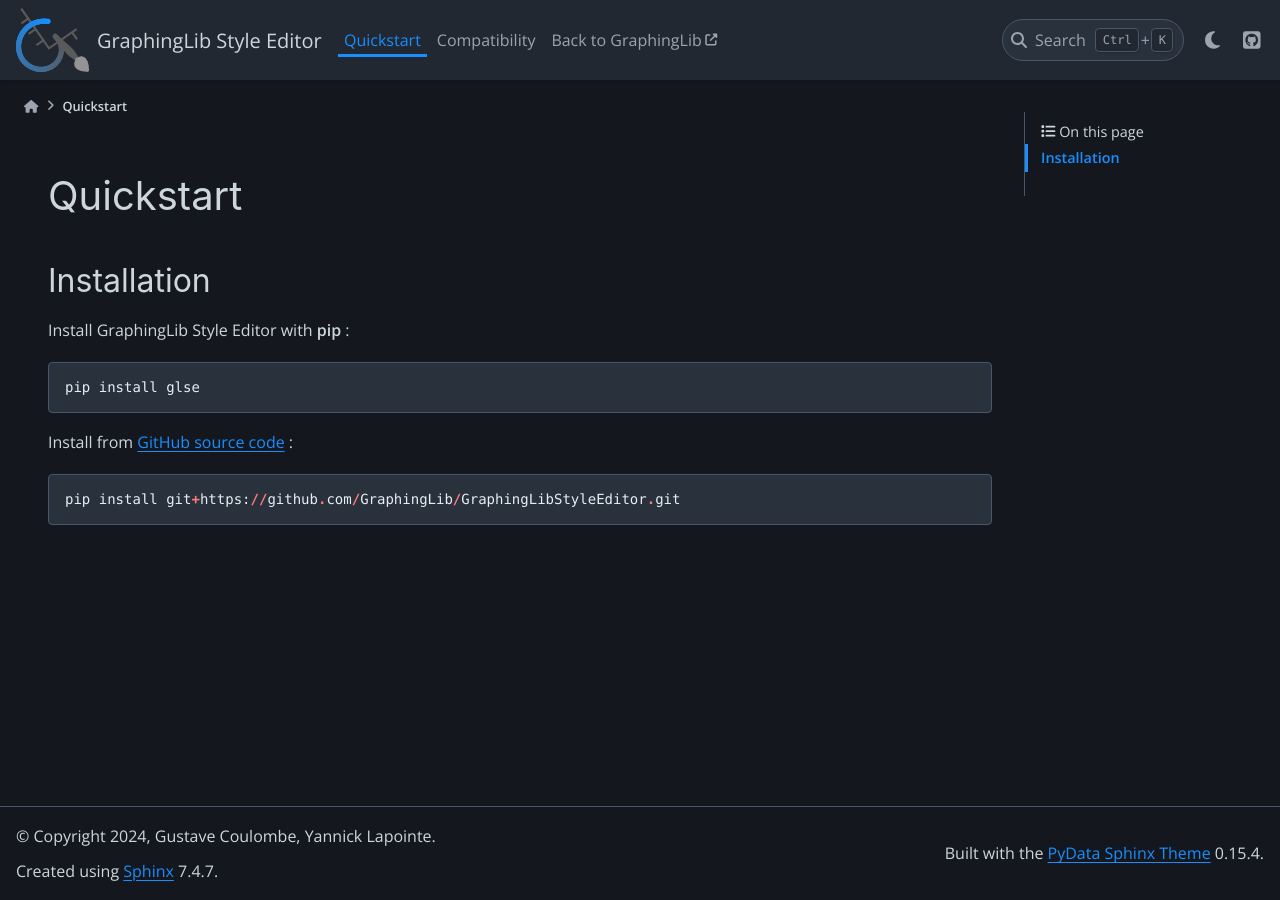
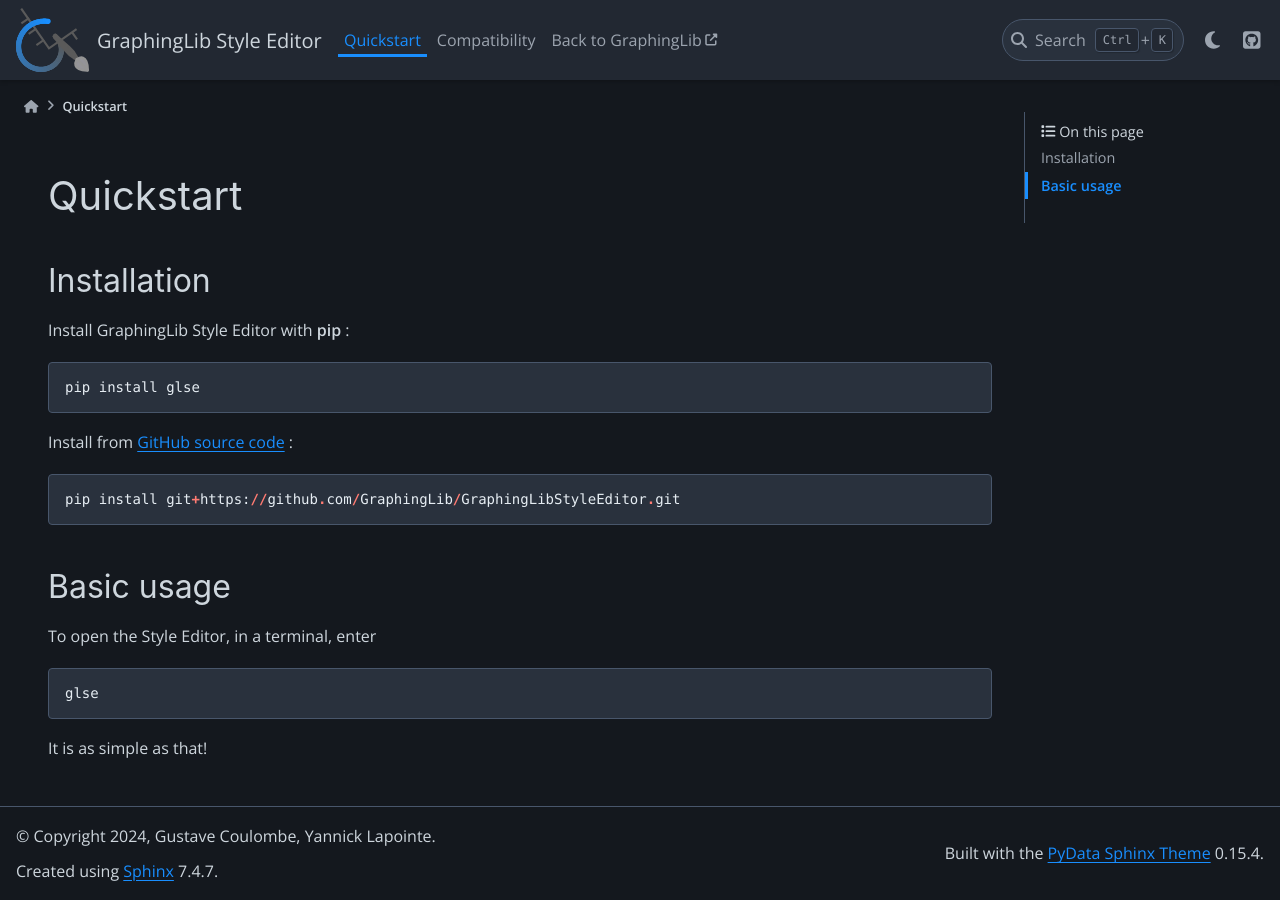
Before and after one commit to GraphingLib/GraphingLibStyleEditor, a Sphinx documentation site: the page built from docs/quickstart.rst, in a window 1280 px wide. Built offline with Sphinx 7.4.7 and the PyData theme 0.15.4, drawn with Linux system fonts in a browser that asks for light colours.

```diff
--- a/docs/index.rst
+++ b/docs/index.rst
@@ -1,6 +1,8 @@
 ================================================
 GraphingLib Style Editor |release| documentation
 ================================================
+
+
 
 .. toctree::
    :maxdepth: 1
@@ -8,4 +10,4 @@ GraphingLib Style Editor |release| documentation
 
    quickstart
    Compatibility <compatibility>
-   Back to GraphingLib <https://www.graphinglib.org/stable/>
+   Back to GraphingLib <https://www.graphinglib.org/>
--- a/docs/quickstart.rst
+++ b/docs/quickstart.rst
@@ -12,3 +12,12 @@ Install GraphingLib Style Editor with **pip** : ::
 Install from `GitHub source code <https://github.com/GraphingLib/GraphingLibStyleEditor>`_ : ::
 
     pip install git+https://github.com/GraphingLib/GraphingLibStyleEditor.git
+
+Basic usage
+-----------
+
+To open the Style Editor, in a terminal, enter ::
+
+    glse
+
+It is as simple as that!
```
Also changed, not shown: docs/compatibility.rst (+8 -0 lines), .readthedocs.yaml (added), docs/requirements.txt (added).
